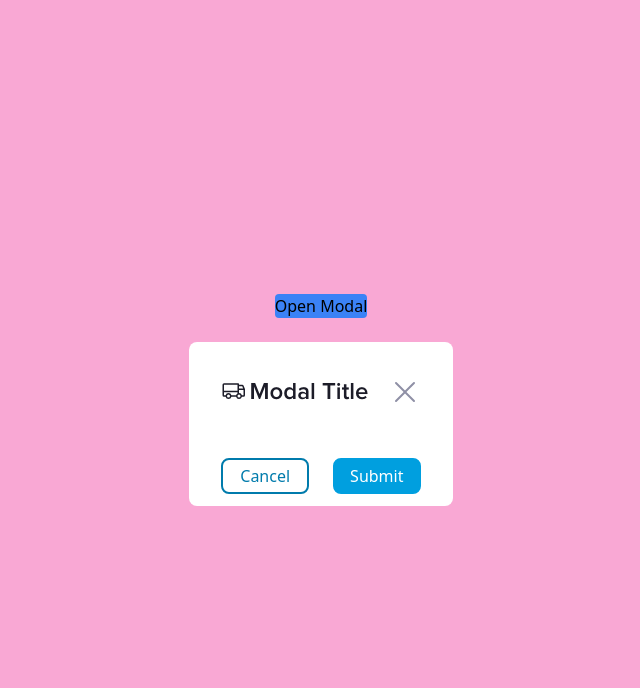
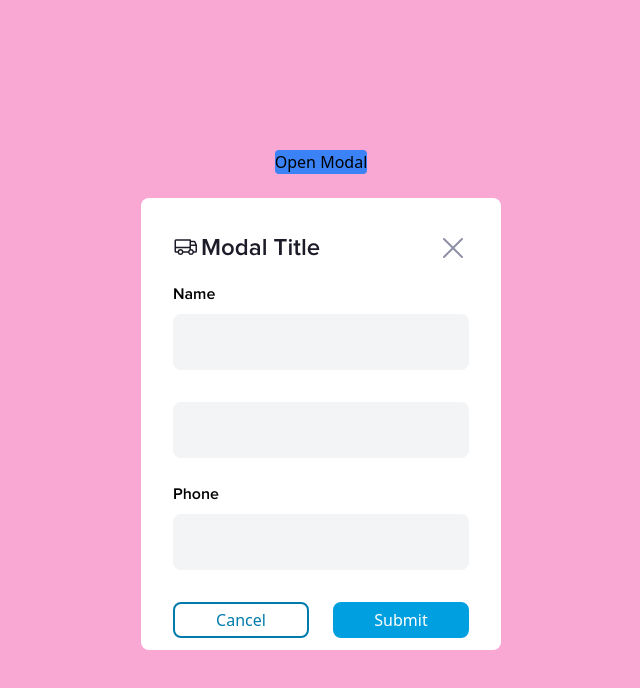
Before and after one commit to UofA-Blueprint/AlzheimerCalgary2.0, a React (Vite) app: page /modal-test in a window 1280 px wide. Both pictures are taken after a click on the button "Open Modal". Shown: the top 688 px of the page, without its empty margins (319-959 px from the left). Built offline with nearby package versions, Linux system fonts and the light colour scheme.

Commit message:
:bandage: add modal sizes

```diff
--- a/src/components/Modal.tsx
+++ b/src/components/Modal.tsx
@@ -10,7 +10,7 @@ interface ModalProps {
 	onClose: () => void;
 
 	/* Width of the modal (rem) */
-  width?: number;
+	size?: "sm" | "md" | "lg" | "xl";
 
 	/* Title of the modal */
 	title: string;
@@ -33,7 +33,7 @@ interface ModalProps {
 function Modal({
 	isOpen = false,
 	onClose,
-  width = 35,
+	size = "lg",
 	title,
 	icon = null,
 	disableCloseOnEscape = false,
@@ -41,8 +41,15 @@ function Modal({
 	content,
 	actions,
 }: ModalProps) {
+	const sizes = {
+		sm: "w-[22.5rem]",
+		md: "w-[31rem]",
+		lg: "w-[35rem]",
+		xl: "w-[37.5rem]",
+	};
+
 	// Body style
-  const body = `flex flex-col w-[${width}rem] p-8 gap-4 bg-neutrals-light-100 rounded-lg`;
+	const body = `flex flex-col p-8 gap-4 bg-neutrals-light-100 rounded-lg`;
 
 	// Header style
 	const header = "flex flex-row w-full justify-between items-center";
@@ -108,7 +115,7 @@ function Modal({
 	return (
 		<div
 			ref={modalRef}
-      className={clsx(body)}
+			className={clsx(body, sizes[size])}
 		>
 			<div className={clsx(header)}>
 				<div className={clsx(headerTitle)}>
--- a/src/routes/ModalTestRoute.tsx
+++ b/src/routes/ModalTestRoute.tsx
@@ -20,13 +20,30 @@ function ModalTestRoute() {
 				Open Modal
 			</button>
 			<Modal
+				size="sm"
 				isOpen={isModalOpen}
 				onClose={toggleModal}
 				title="Modal Title"
 				icon={<Truck size={24} />}
 				content={
 					<div className="flex flex-col gap-6">
-
+						<InputField
+							type="text"
+							error={false}
+							label="Name"
+							required={false}
+						/>
+						<InputField
+							type="text"
+							error={false}
+							required={false}
+						/>
+						<InputField
+							type="text"
+							error={false}
+							label="Phone"
+							required={false}
+						/>
 					</div>
 				}
 				actions={
```
Lines whose indentation alone changed are shown as unchanged.
